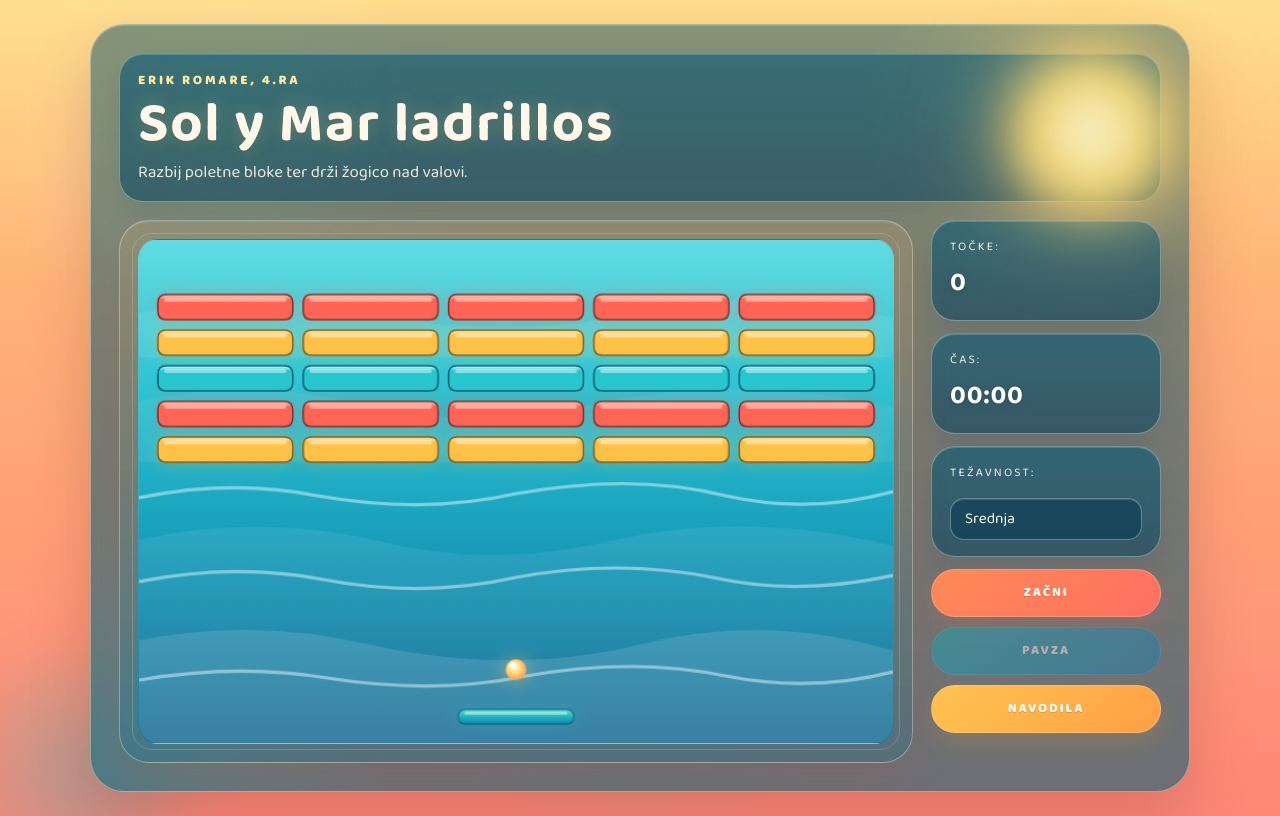
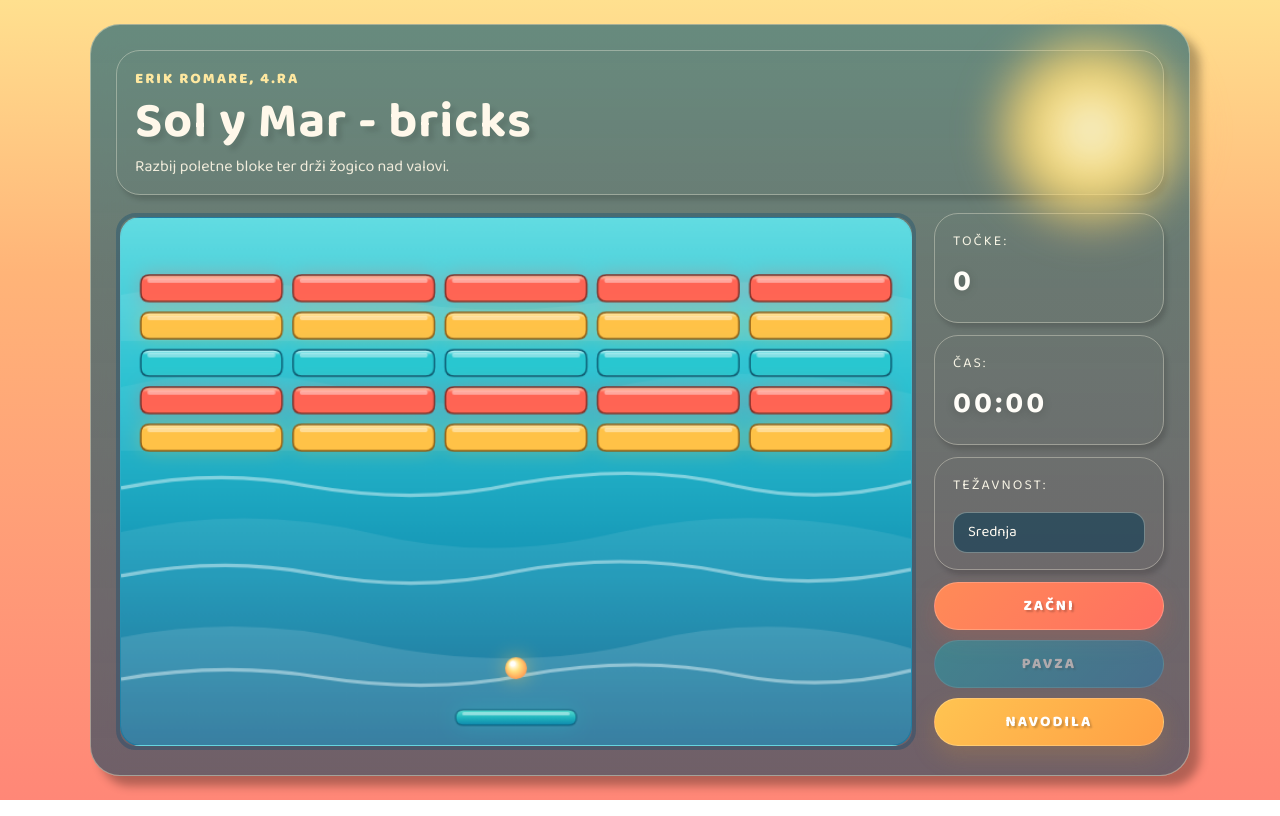
Before and after one commit to romareerik/Sol-y-Mar-Bricks, a plain HTML site: page index.html in a window 1280 px wide. Drawn offline with Linux system fonts and the light colour scheme; some packages are replaced by stand-ins of ours; a script that the page names is missing.

Commit message:
Add files via upload

```diff
--- a/index.html
+++ b/index.html
@@ -14,31 +14,31 @@
 <body>
   <main class="okvir">
     <header class="glava">
-      <section class="znamka" aria-label="Naslov igre">
+      <section class="znamka" >
         <p class="tag">Erik Romare, 4.RA</p>
-        <h1 class="naslov">Sol y Mar ladrillos</h1>
+        <h1 class="naslov">Sol y Mar - bricks</h1>
         <p class="opis">Razbij poletne bloke ter drži žogico nad valovi.</p>
       </section>
     </header>
 
-    <section class="igra-del" aria-label="Igralno polje in kontrole">
-      <section class="platno-ok">
-        <canvas id="igraPlatno" width="720" height="480" aria-label="Igra Sol y Mar Bricks"></canvas>
+    <section class="frame">
+      <section class="obroba">
+        <canvas id="igra" width="720" height="480"></canvas>
       </section>
 
       <aside class="desno">
-        <section class="nadzor" aria-label="Igralni nadzor in statistika">
-          <div class="kart">
+        <section class="nadzor">
+          <div class="card">
             <span class="ozn">Točke:</span>
             <strong id="tocke">0</strong>
           </div>
 
-          <div class="kart">
+          <div class="card">
             <span class="ozn">Čas:</span>
             <strong id="cas">00:00</strong>
           </div>
 
-          <label class="kart tezav" for="tezavnost">
+          <label class="card tezav" for="tezavnost">
             <span class="ozn">Težavnost:</span>
             <select id="tezavnost" class="izbor">
               <option value="easy">Lahka</option>
--- a/script.js
+++ b/script.js
@@ -1,4 +1,4 @@
-const platno = document.getElementById("igraPlatno");
+const platno = document.getElementById("igra");
 const ctx = platno.getContext("2d");
 const tockeEl = document.getElementById("tocke");
 const casEl = document.getElementById("cas");
@@ -13,7 +13,7 @@ const VISINA = platno.height;
 const polmerZoge = 10;
 const visinaPloscka = 14;
 const srednjiPloscek = 110;
-const hitrostPloscka = 7;
+const hitrostPloscka = 4;
 const odmikPlosckaSpodaj = 18;
 
 const vrsticeOpek = 5;
@@ -37,7 +37,6 @@ const tezavnosti = {
 
 let sirinaOpeke;
 let opeke = [];
-let zvezde = [];
 let xZoga;
 let yZoga;
 let dx;
@@ -94,14 +93,6 @@ function narisiKrog(x, y, polmer, polnilo) {
   ctx.fill();
 }
 
-function ustvariZvezde() {
-  return Array.from({ length: 18 }, () => ({
-    x: 22 + Math.random() * (SIRINA - 44),
-    y: 20 + Math.random() * 140,
-    polmer: 1.2 + Math.random() * 2.4,
-    alfa: 0.18 + Math.random() * 0.25
-  }));
-}
 
 function narisiZogo() {
   ctx.save();
@@ -218,7 +209,7 @@ function premakniPloscek() {
 function odbijOdPloscka(naslednjiX) {
   const sredinaPloscka = xPloscek + sirinaPloscka / 2;
   const zadetek = (naslednjiX - sredinaPloscka) / (sirinaPloscka / 2);
-  dx = zadetek * 3.6;
+  dx = zadetek * 1.5;
   dy = -Math.abs(dy);
 }
 
@@ -312,6 +303,7 @@ function posodobiIgro() {
   yZoga = naslednjiY;
 }
 
+//ozadje igre (valovi)
 function narisiOzadje() {
   const morje = ctx.createLinearGradient(0, 0, 0, VISINA);
   morje.addColorStop(0, "#62dce2");
@@ -438,8 +430,8 @@ function ponastaviIgro() {
   nastaviTezavnost();
   xZoga = SIRINA / 2;
   yZoga = VISINA - 70;
-  dx = 2 * (Math.random() > 0.5 ? 1 : -1);
-  dy = -2.8;
+  dx = 1 * (Math.random() > 0.5 ? 1 : -1);
+  dy = -2;
   xPloscek = (SIRINA - sirinaPloscka) / 2;
   desnoDrzi = false;
   levoDrzi = false;
@@ -447,7 +439,6 @@ function ponastaviIgro() {
   preteceneSekunde = 0;
 
   ustvariOpeke();
-  zvezde = ustvariZvezde();
   osveziTocke();
   osveziCas();
 }
--- a/style.css
+++ b/style.css
@@ -21,72 +21,42 @@
 body {
   margin: 0;
   min-height: 100vh;
-  display: grid;
-  place-items: center;
+  display: flex;
+  align-items: center;
+  justify-content: center;
   padding: 24px;
   overflow: hidden;
   position: relative;
   color: var(--besedilo);
-  font-family: "Baloo 2", "Trebuchet MS", sans-serif;
+  font-family: "Baloo 2", sans-serif;
   background:
-    radial-gradient(circle at 18% 20%, rgba(255, 255, 255, 0.22), transparent 18%),
-    radial-gradient(circle at 50% 78%, rgba(25, 183, 197, 0.16), transparent 24%),
     linear-gradient(180deg, #ffe08f 0%, #ffb478 34%, #ff8777 100%);
 }
 
-body::before,
 body::after {
   content: "";
   position: fixed;
   border-radius: 50%;
   pointer-events: none;
   filter: blur(18px);
-}
-
-body::before {
-  left: -60px;
-  bottom: -110px;
-  width: 280px;
-  height: 280px;
-  background: radial-gradient(circle, rgba(25, 183, 197, 0.32) 0%, rgba(25, 183, 197, 0) 72%);
-}
-
-body::after {
   top: 26px;
   right: 84px;
   width: 210px;
   height: 210px;
   background:
     radial-gradient(circle, rgba(255, 251, 223, 0.95) 0%, rgba(255, 220, 114, 0.92) 38%, rgba(255, 196, 96, 0.22) 68%, rgba(255, 196, 96, 0) 72%);
-  box-shadow:
-    0 0 42px rgba(255, 212, 119, 0.3),
-    0 0 90px rgba(255, 196, 96, 0.18);
 }
 
 .okvir {
   position: relative;
   width: min(100%, 1100px);
-  padding: 28px;
-  border-radius: 34px;
+  padding: 25px;
+  border-radius: 30px;
   overflow: hidden;
-  background:
-    linear-gradient(180deg, rgba(12, 75, 98, 0.5) 0%, rgba(11, 93, 116, 0.6) 100%),
-    radial-gradient(circle at 12% 10%, rgba(255, 227, 129, 0.7), transparent 16%);
+  background: linear-gradient(180deg, rgba(10, 89, 117, 0.62) 0%, rgba(8, 65, 93, 0.58) 100%);
   border: 1px solid rgba(255, 244, 210, 0.4);
-  box-shadow:
-    0 26px 60px rgba(110, 52, 44, 0.24),
-    inset 0 1px 0 rgba(255, 255, 255, 0.18);
-  backdrop-filter: blur(18px);
-}
-
-.okvir::before {
-  content: "";
-  position: absolute;
-  inset: 0;
-  background:
-    radial-gradient(circle at 90% 10%, rgba(255, 234, 156, 0.22), transparent 18%),
-    radial-gradient(circle at 8% 88%, rgba(28, 184, 198, 0.18), transparent 18%);
-  pointer-events: none;
+  box-shadow: 10px 10px 10px rgba(0, 0, 0,0.3);
+  backdrop-filter: blur(15px);
 }
 
 .glava {
@@ -96,30 +66,17 @@ body::after {
 }
 
 .znamka,
-.kart {
+.card {
   padding: 16px 18px;
   border-radius: 24px;
-  background: linear-gradient(180deg, rgba(10, 89, 117, 0.62) 0%, rgba(8, 65, 93, 0.58) 100%);
   border: 1px solid var(--panel-crta);
-  box-shadow:
-    inset 0 1px 0 rgba(255, 255, 255, 0.18),
-    0 12px 26px rgba(45, 64, 94, 0.18);
+  box-shadow: 3px 5px 5px rgba(0, 0, 0, 0.15);
+
 }
 
 .znamka {
   position: relative;
   overflow: hidden;
-}
-
-.znamka::after {
-  content: "";
-  position: absolute;
-  right: -24px;
-  bottom: -42px;
-  width: 180px;
-  height: 180px;
-  border-radius: 50%;
-  background: radial-gradient(circle, rgba(255, 230, 132, 0.34) 0%, rgba(255, 230, 132, 0) 72%);
 }
 
 .tag,
@@ -130,32 +87,30 @@ body::after {
 
 .tag {
   margin-bottom: 8px;
-  font-size: 0.84rem;
+  font-size: 15px;
   font-weight: 800;
-  letter-spacing: 0.2em;
+  letter-spacing: 2px;
   text-transform: uppercase;
   color: #ffe8a0;
 }
 
 .naslov {
-  font-size: clamp(2.2rem, 5vw, 3.5rem);
+  font-size: 50px;
   line-height: 0.92;
-  letter-spacing: 0.03em;
+  letter-spacing: 1px;
   color: #fff8ea;
-  text-shadow:
-    0 0 18px rgba(255, 220, 124, 0.22),
-    0 2px 0 rgba(126, 63, 53, 0.22);
+  text-shadow:5px 5px 5px rgba(0, 0, 0, 0.1);
 }
 
 .opis {
   margin-top: 10px;
   max-width: 600px;
   color: var(--mehko);
-  font-size: 1.05rem;
+  font-size: 16px;
   line-height: 1.45;
 }
 
-.igra-del {
+.frame {
   position: relative;
   z-index: 1;
   display: grid;
@@ -174,7 +129,7 @@ body::after {
   gap: 12px;
 }
 
-.kart {
+.card {
   min-width: 0;
 }
 
@@ -187,16 +142,16 @@ body::after {
 .ozn {
   display: block;
   margin-bottom: 6px;
-  font-size: 0.75rem;
-  letter-spacing: 0.18em;
+  font-size: 14px;
+  letter-spacing: 2px;
   text-transform: uppercase;
   color: rgba(255, 251, 235, 0.94);
 }
 
 #tocke,
 #cas {
-  font-size: 1.65rem;
-  letter-spacing: 0.03em;
+  font-size: 30px;
+  letter-spacing: 3px;
   color: #fffdf8;
   text-shadow: 0 2px 10px rgba(0, 0, 0, 0.18);
 }
@@ -209,10 +164,9 @@ body::after {
   background: rgba(4, 56, 83, 0.56);
   color: var(--besedilo);
   font: inherit;
-  font-size: 0.96rem;
+  font-size: 15px;
   outline: none;
   appearance: none;
-  box-shadow: inset 0 1px 0 rgba(255, 255, 255, 0.14);
 }
 
 .izbor:focus {
@@ -228,17 +182,17 @@ body::after {
 .gumb {
   min-height: 48px;
   width: 100%;
-  border: 1px solid rgba(255, 255, 255, 0.16);
-  border-radius: 999px;
+  border: 1px solid rgba(255, 255, 255, 0.2);
+  border-radius: 30px;
   padding: 10px 14px;
   font: inherit;
-  font-size: 0.82rem;
+  font-size: 15px;
   font-weight: 800;
-  letter-spacing: 0.14em;
+  letter-spacing: 2px;
   text-transform: uppercase;
   cursor: pointer;
-  color: #fffaf1;
-  text-shadow: 0 1px 0 rgba(0, 0, 0, 0.16);
+  color: #ffffff;
+  text-shadow: 2px 2px 2px rgba(0, 0, 0, 0.2);
   transition: transform 0.18s ease, box-shadow 0.18s ease, filter 0.18s ease;
 }
 
@@ -272,27 +226,13 @@ body::after {
   box-shadow: 0 10px 24px rgba(208, 145, 54, 0.24);
 }
 
-.platno-ok {
+.obroba {
   position: relative;
-  padding: 18px;
-  border-radius: 30px;
-  background: linear-gradient(180deg, rgba(255, 184, 107, 0.14) 0%, rgba(12, 107, 137, 0.24) 100%);
-  border: 1px solid rgba(255, 250, 227, 0.34);
-  box-shadow:
-    inset 0 1px 0 rgba(255, 255, 255, 0.12),
-    0 20px 36px rgba(171, 83, 56, 0.14);
+  border-radius: 20px;
+  border: 4px solid rgba(11, 71, 108, 0.34);
 }
 
-.platno-ok::before {
-  content: "";
-  position: absolute;
-  inset: 12px;
-  border-radius: 20px;
-  border: 1px solid rgba(255, 245, 220, 0.18);
-  pointer-events: none;
-}
-
-#igraPlatno {
+#igra {
   display: block;
   width: 100%;
   height: auto;
@@ -328,8 +268,8 @@ body::after {
 
 .swal2-popup.verano-alert .swal2-title {
   color: #fffdf7 !important;
-  font-size: 2rem !important;
-  letter-spacing: 0.04em;
+  font-size: 25px !important;
+  letter-spacing: 2px;
 }
 
 .swal2-popup.verano-alert .swal2-html-container {
@@ -371,7 +311,7 @@ body::after {
 }
 
 @media (max-width: 1040px) {
-  .igra-del {
+  .frame {
     grid-template-columns: 1fr;
   }
 
@@ -398,11 +338,11 @@ body::after {
   }
 
   .znamka,
-  .kart {
+  .card {
     padding: 14px;
   }
 
-  .platno-ok {
+  .obroba {
     padding: 12px;
   }
 }
```
